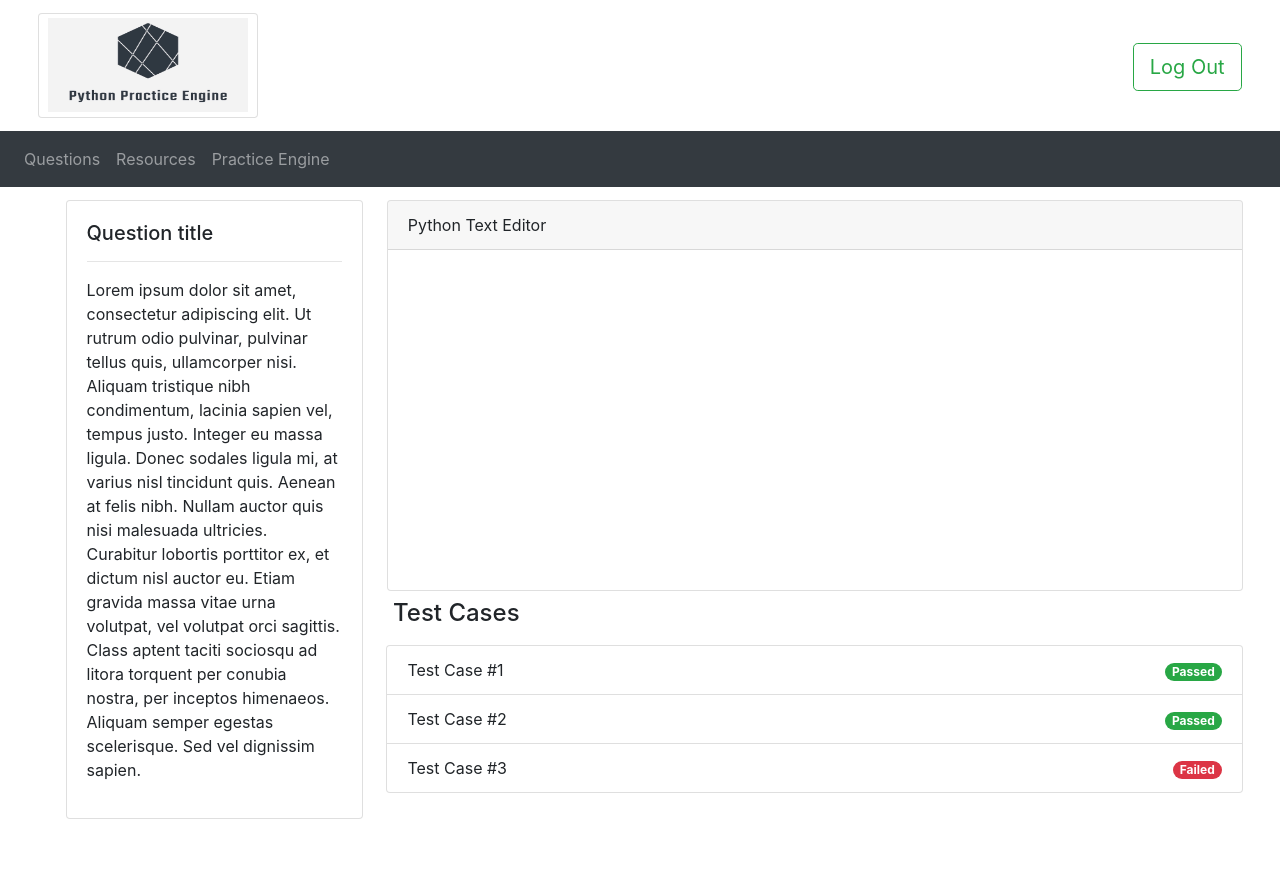
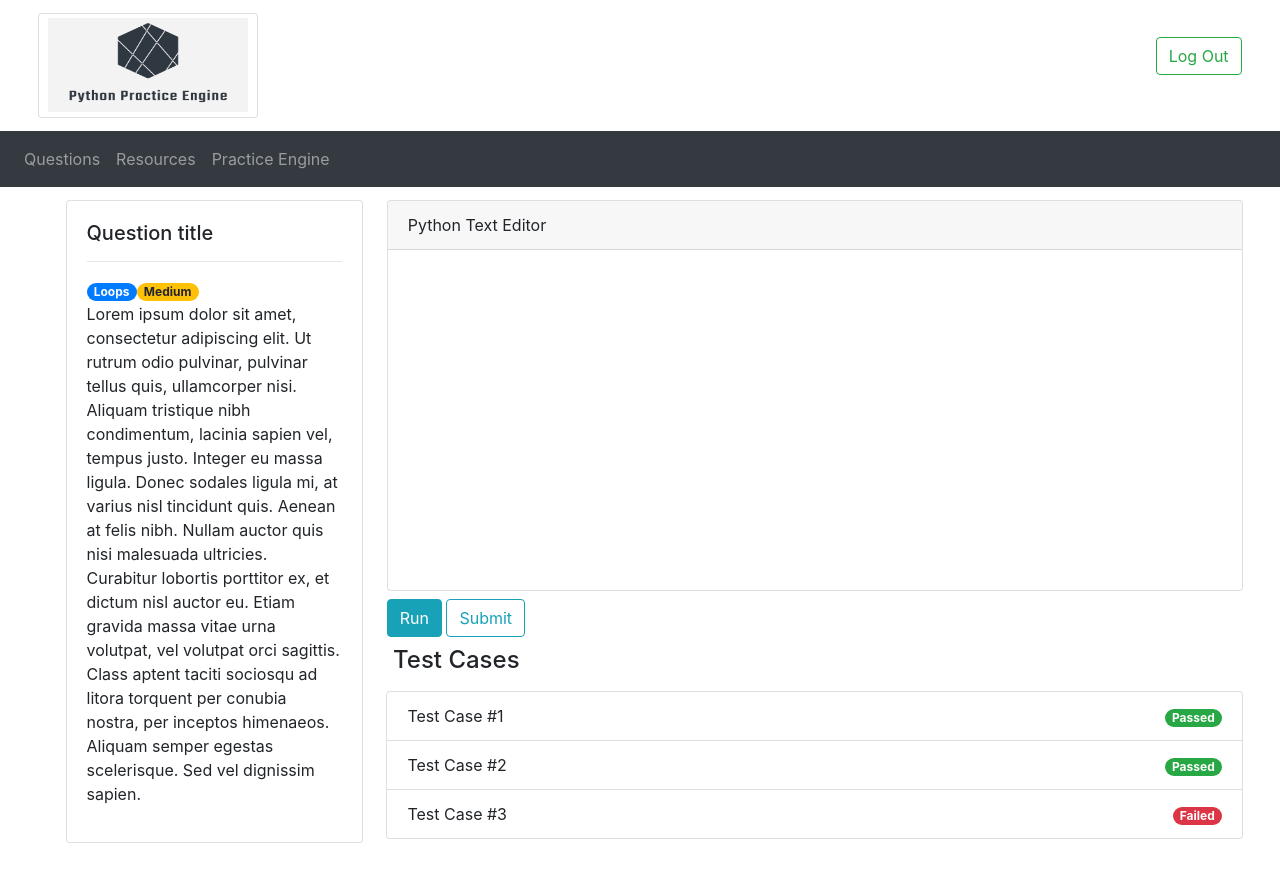
Before and after one commit to Python-Practice-Engine/src, a React app in the folder front-end/: page / in a window 1280 px wide. Built offline with nearby package versions, Linux system fonts and the light colour scheme.

Commit message:
added run and submit buttons, and tags

```diff
--- a/front-end/src/components/Header.jsx
+++ b/front-end/src/components/Header.jsx
@@ -20,7 +20,7 @@ class Header extends React.Component {
             </Col>
             <Col md="6">
                 <div className="float-right">
-                    <Button color="outline-success" size="lg" className="log-out-btn">Log Out</Button>{' '}
+                    <Button color="outline-success" size="md" className="log-out-btn">Log Out</Button>{' '}
                 </div>
             </Col>
         </Row>
--- a/front-end/src/components/IDE.jsx
+++ b/front-end/src/components/IDE.jsx
@@ -11,6 +11,7 @@ import {
   InputGroup,
   ListGroupItem,
   Badge,
+  Button
 } from 'reactstrap';
 import Header from './Header';
 import GNavbar from './GNavbar';
@@ -32,6 +33,8 @@ const IDE = () => {
                         <CardTitle>Question title</CardTitle>
                         <hr/>
                         <CardText>
+                        <Badge color="primary" pill>Loops</Badge>
+                        <Badge color="warning" pill>Medium</Badge>
                         <p>
                             Lorem ipsum dolor sit amet, consectetur adipiscing elit.
                             Ut rutrum odio pulvinar, pulvinar tellus quis, ullamcorper nisi.
@@ -59,8 +62,14 @@ const IDE = () => {
                         <InputGroup size="lg" className="mock-input">
                         </InputGroup>
                         </CardBody>
+
                     </Card>
+                    <div className="submit-btns">
+                    <Button color="info" size="md">Run</Button>{' '}
+                    <Button color="outline-info" size="md">Submit</Button>{' '}
                     </div>
+                    </div>
+
                     </Row>
                     <h4>Test Cases</h4>
                     <Row className="test-case-row" >
--- a/front-end/src/style/style.css
+++ b/front-end/src/style/style.css
@@ -49,3 +49,7 @@
 .test-case-row {
     padding: 1%;
 }
+
+.submit-btns {
+    margin-top: 1%;
+}
```
